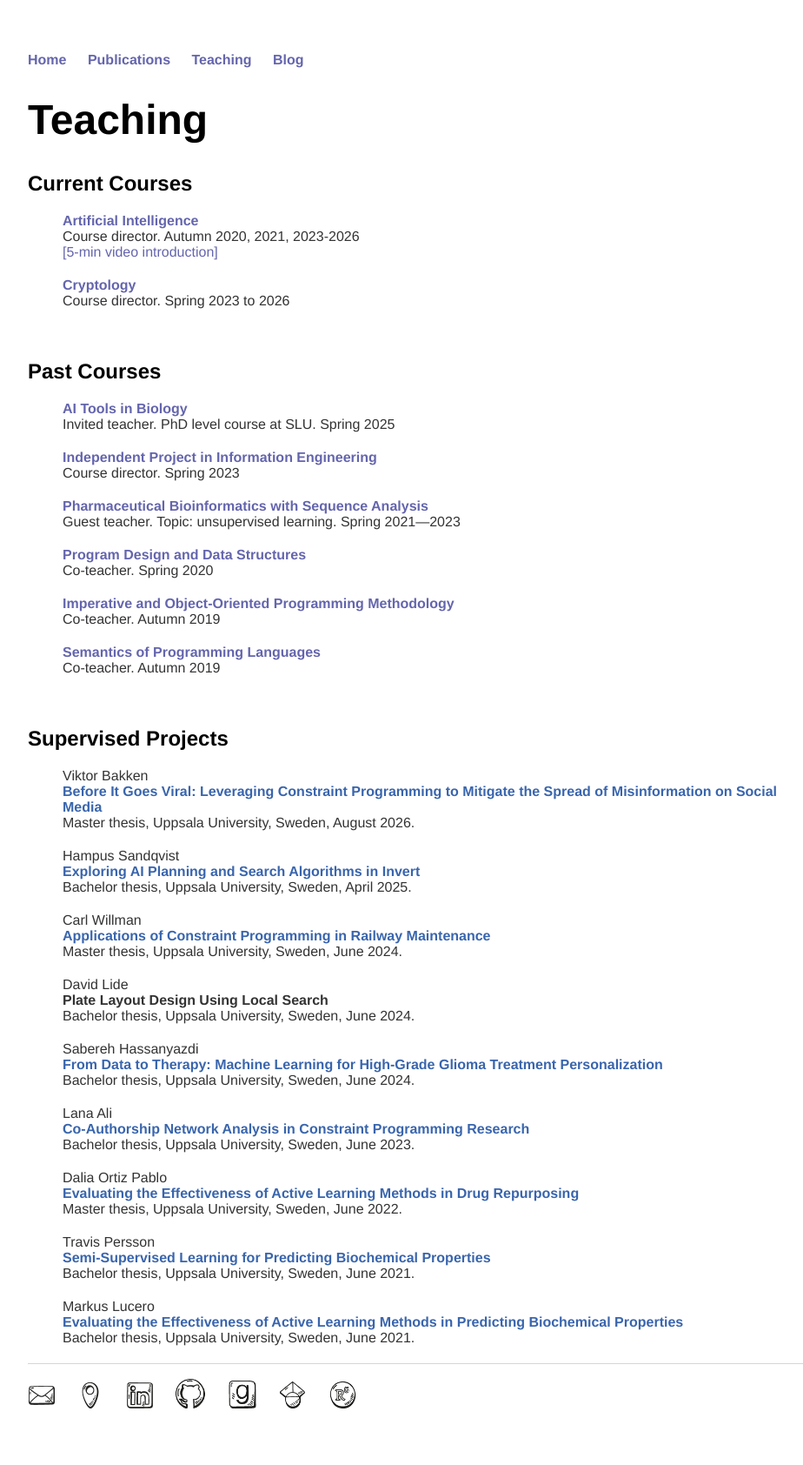
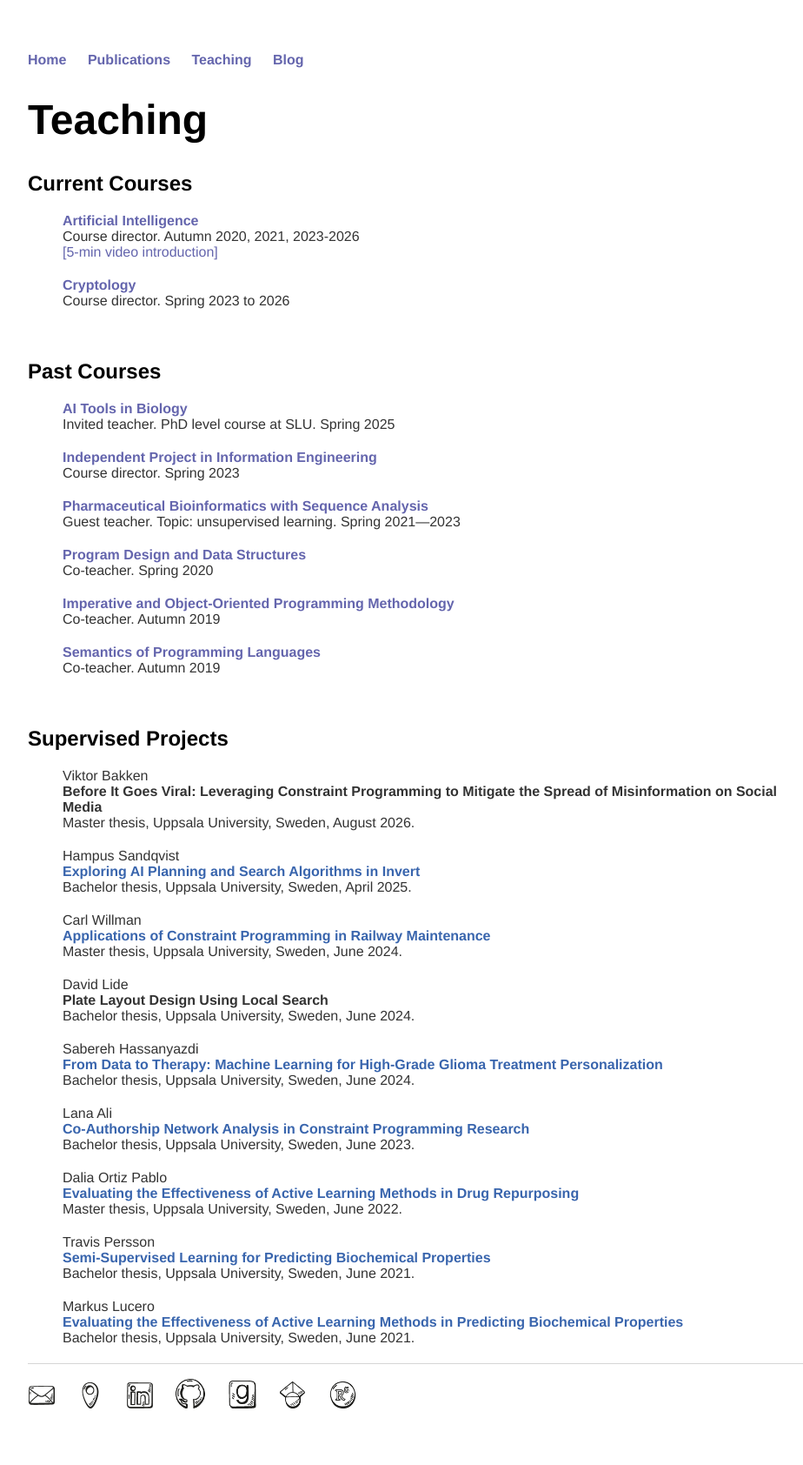
Before and after one commit to andreina-francisco/andreina-francisco.github.io, a Jekyll site: the page built from teaching/index.html, in a window 1280 px wide. Shown: the whole page at 87% size, without its empty margins (160-1084 px from the left). Built offline with Jekyll 4.4.1, drawn with Linux system fonts in a browser that asks for light colours; nearby versions of some CDN libraries; a style sheet for code colours, icons or effects is not loaded.

Commit message:
Update index.html

```diff
--- a/teaching/index.html
+++ b/teaching/index.html
@@ -84,8 +84,8 @@ title: Maria Andreina Francisco Rodriguez
 
     <li class="pub @">
     <span class="author">Viktor Bakken</span><br />
-    <span class="title"><a class="text">Before
-    It Goes Viral: Leveraging Constraint Programming to Mitigate the Spread of Misinformation on Social Media</a></span><br />
+    <span class="title">Before
+    It Goes Viral: Leveraging Constraint Programming to Mitigate the Spread of Misinformation on Social Media</span><br />
     <span class="note">Master thesis, Uppsala University, Sweden, August 2026.</span>
     </li>
 
```
